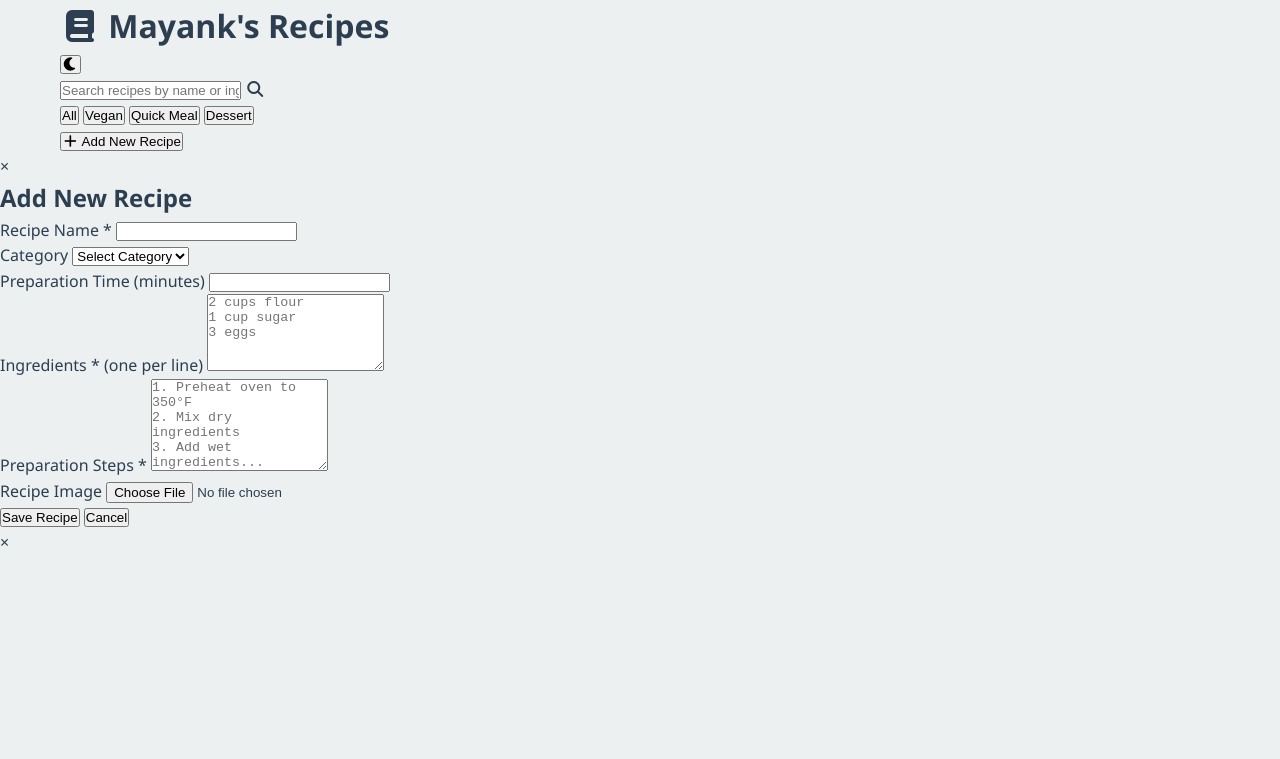
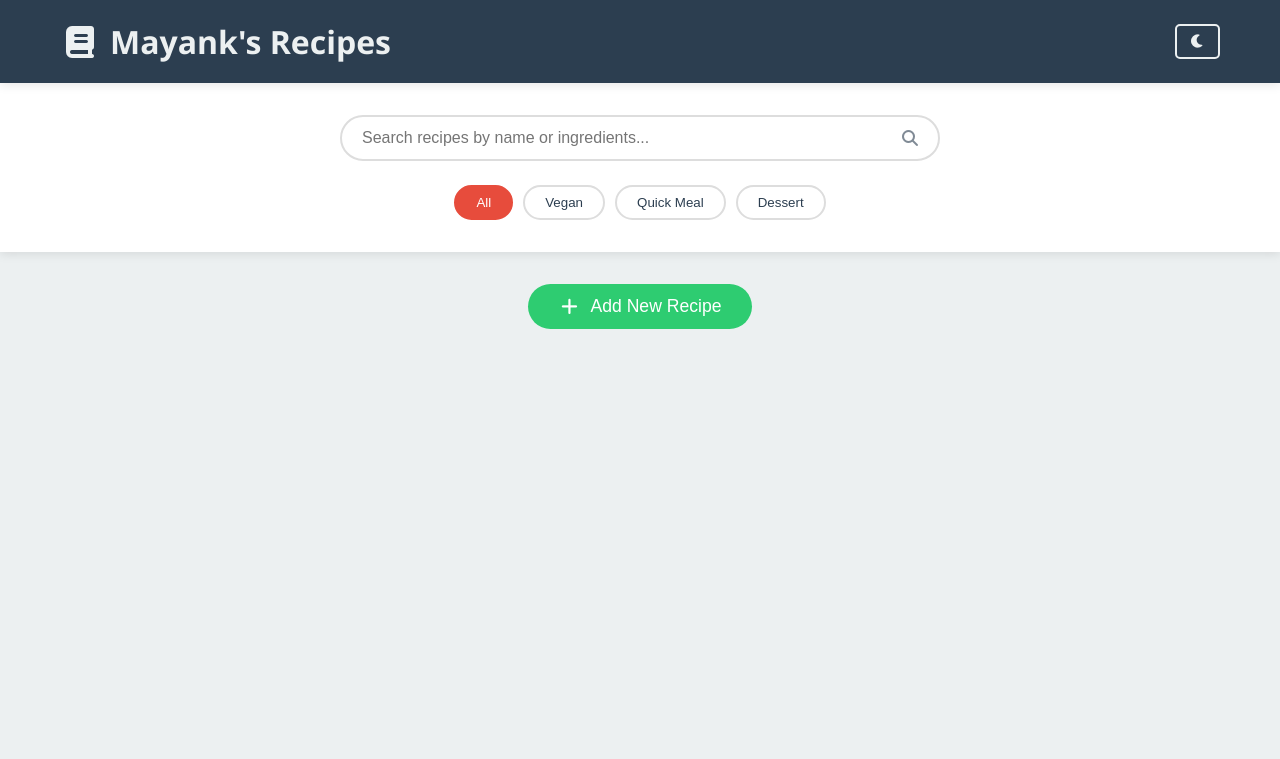
Before and after one commit to mayankdhatwalia/recipe-book, a plain HTML site: page index.html in a window 1280 px wide. Shown: the top 759 px of the page. Drawn offline with nearby package versions, Linux system fonts and the light colour scheme; a script that the page names is missing.

Commit message:
Added styling to the header

```diff
--- a/styles.css
+++ b/styles.css
@@ -41,3 +41,219 @@ body {
     margin: 0 auto;
     padding: 0 20px;
 }
+
+/* Header */
+header {
+    background-color: var(--dark-bg);
+    color: var(--text-light);
+    padding: 1rem 0;
+    box-shadow: var(--shadow);
+    position: sticky;
+    top: 0;
+    z-index: 100;
+}
+
+.header-content {
+    display: flex;
+    justify-content: space-between;
+    align-items: center;
+}
+
+header h1 {
+    font-size: 2rem;
+    display: flex;
+    align-items: center;
+    gap: 10px;
+}
+
+.theme-toggle {
+    background: none;
+    border: 2px solid var(--text-light);
+    color: var(--text-light);
+    padding: 8px 12px;
+    border-radius: 5px;
+    cursor: pointer;
+    transition: all 0.3s ease;
+}
+
+.theme-toggle:hover {
+    background-color: var(--text-light);
+    color: var(--dark-bg);
+}
+
+/* Search Section */
+.search-section {
+    padding: 2rem 0;
+    background-color: var(--card-bg);
+    box-shadow: var(--shadow);
+}
+
+.search-container {
+    position: relative;
+    max-width: 600px;
+    margin: 0 auto 1.5rem;
+}
+
+#search-input {
+    width: 100%;
+    padding: 12px 45px 12px 20px;
+    font-size: 1rem;
+    border: 2px solid var(--border-color);
+    border-radius: 25px;
+    outline: none;
+    transition: border-color 0.3s ease;
+    background-color: var(--card-bg);
+    color: var(--text-dark);
+}
+
+#search-input:focus {
+    border-color: var(--primary-color);
+}
+
+.search-icon {
+    position: absolute;
+    right: 20px;
+    top: 50%;
+    transform: translateY(-50%);
+    color: var(--text-dark);
+    opacity: 0.6;
+}
+
+.filter-buttons {
+    display: flex;
+    justify-content: center;
+    gap: 10px;
+    flex-wrap: wrap;
+}
+
+.filter-btn {
+    padding: 8px 20px;
+    border: 2px solid var(--border-color);
+    background-color: var(--card-bg);
+    color: var(--text-dark);
+    border-radius: 20px;
+    cursor: pointer;
+    transition: all 0.3s ease;
+}
+
+.filter-btn:hover {
+    border-color: var(--primary-color);
+    transform: translateY(-2px);
+}
+
+.filter-btn.active {
+    background-color: var(--primary-color);
+    color: white;
+    border-color: var(--primary-color);
+}
+
+/* Action Section */
+.action-section {
+    padding: 2rem 0;
+    text-align: center;
+}
+
+.add-recipe-btn {
+    background-color: var(--success-color);
+    color: white;
+    border: none;
+    padding: 12px 30px;
+    font-size: 1.1rem;
+    border-radius: 25px;
+    cursor: pointer;
+    transition: all 0.3s ease;
+    display: inline-flex;
+    align-items: center;
+    gap: 10px;
+}
+
+.add-recipe-btn:hover {
+    background-color: #27ae60;
+    transform: translateY(-2px);
+    box-shadow: 0 5px 15px rgba(46, 204, 113, 0.3);
+}
+
+/* Recipe Grid */
+.recipe-grid-section {
+    padding: 2rem 0 4rem;
+    min-height: 400px;
+}
+
+.recipe-grid {
+    display: grid;
+    grid-template-columns: repeat(auto-fill, minmax(300px, 1fr));
+    gap: 2rem;
+}
+
+.recipe-card {
+    background-color: var(--card-bg);
+    border-radius: 10px;
+    overflow: hidden;
+    box-shadow: var(--shadow);
+    transition: all 0.3s ease;
+    cursor: pointer;
+    position: relative;
+}
+
+.recipe-card:hover {
+    transform: translateY(-5px);
+    box-shadow: 0 5px 20px rgba(0, 0, 0, 0.2);
+}
+
+.recipe-image {
+    width: 100%;
+    height: 200px;
+    object-fit: cover;
+}
+
+.recipe-content {
+    padding: 1.5rem;
+}
+
+.recipe-header {
+    display: flex;
+    justify-content: space-between;
+    align-items: start;
+    margin-bottom: 10px;
+}
+
+.recipe-title {
+    font-size: 1.4rem;
+    color: var(--text-dark);
+    margin-bottom: 5px;
+}
+
+.recipe-actions {
+    display: flex;
+    gap: 10px;
+}
+
+.recipe-actions button {
+    background: none;
+    border: none;
+    cursor: pointer;
+    color: var(--text-dark);
+    opacity: 0.7;
+    transition: opacity 0.3s ease;
+}
+
+.recipe-actions button:hover {
+    opacity: 1;
+}
+
+.edit-btn:hover {
+    color: var(--secondary-color);
+}
+
+.delete-btn:hover {
+    color: var(--danger-color);
+}
+
+.recipe-meta {
+    display: flex;
+    gap: 15px;
+    margin-bottom: 10px;
+    font-size: 0.9rem;
+    color: var(--text-dark);
+    opacity: 0.7;
+}
```
